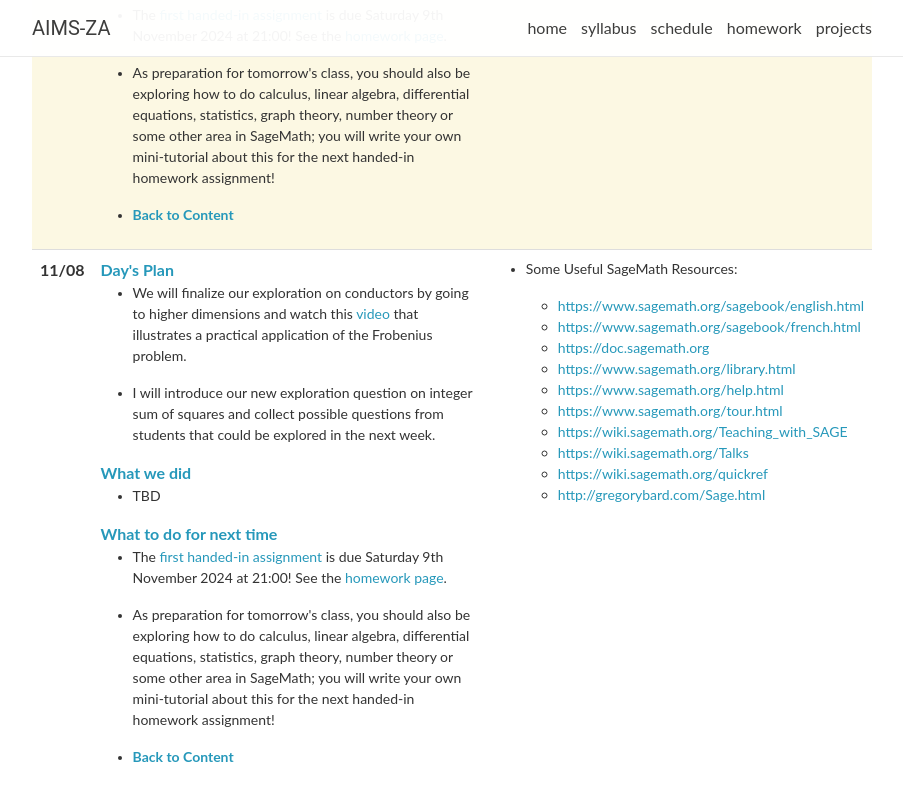
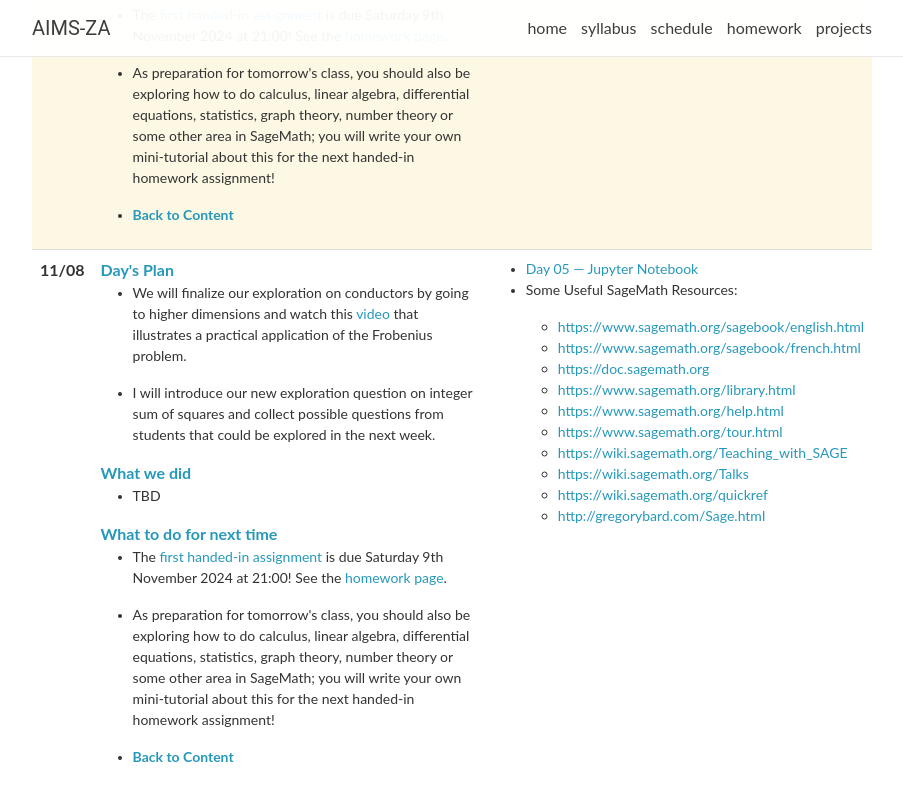
Before and after one commit to evansdoe/aims-za, a Jekyll site: the page built from ems/2024-25/_pages/ems-schedule.md, in a window 1280 px wide and 900 px high, scrolled down 10500 px. Shown: the top 801 px of the window, without its empty margins (188-1091 px from the left). Built offline with Jekyll 4.4.1, drawn with Linux system fonts in a browser that asks for light colours; nearby versions of some CDN libraries; comment, search, counter and statistics services are not loaded.

Commit message:
Update schedule

```diff
--- a/_data/ems_2024_25_schedule.yml
+++ b/_data/ems_2024_25_schedule.yml
@@ -480,6 +480,7 @@
       </p>
     - <a href="#contents" style="font-size:14px;"><strong>Back to Content</strong></a>
   readings:
+    - <a href="ems_2024_25_day_05_sum_of_squares_and_plotting.ipynb" target="_blank" style="font-size:14px;">Day 05 — Jupyter Notebook</a><br/>
     - <p style="font-size:14px">
         Some Useful SageMath Resources&#58;
         <ul style="font-size:14px">
```
Also changed, not shown: 1 other file.
